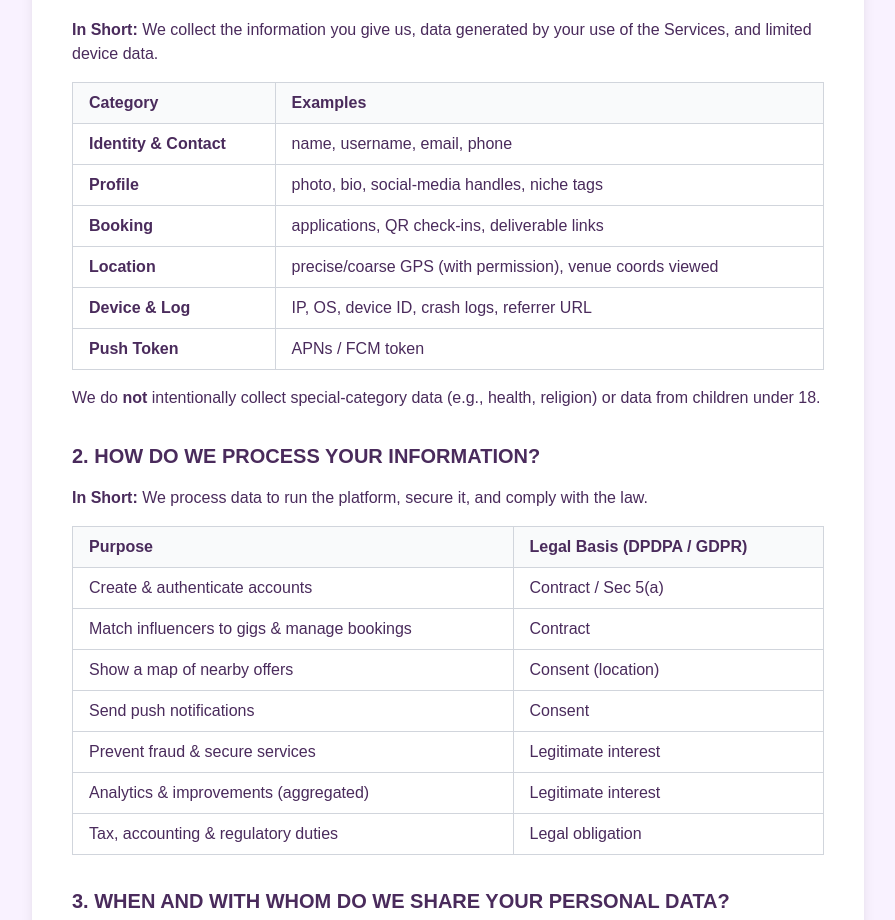
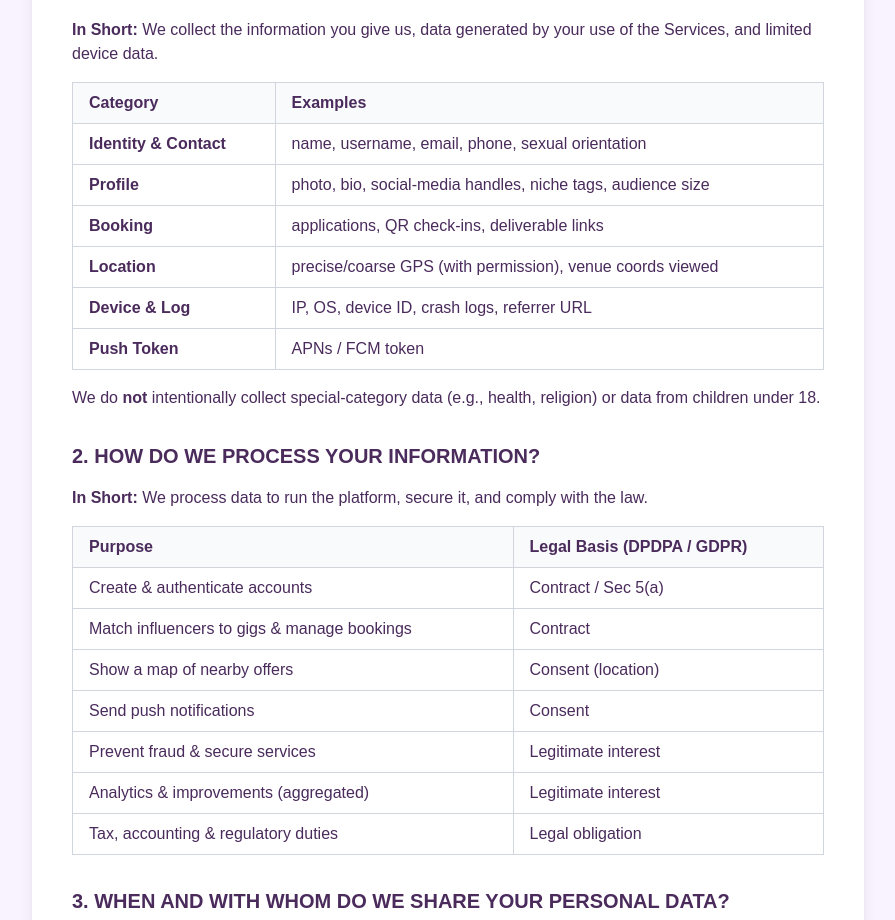
Before and after one commit to Atmech/clique-website, a Next.js app: page /privacy-policy in a window 1280 px wide. Shown: the part 2040-2960 px from the top of the page, without its empty margins (192-1087 px from the left). Built offline with nearby package versions, Linux system fonts and the light colour scheme.

Commit message:
Update Privacy Policy page to include additional personal information categories

```diff
--- a/src/app/privacy-policy/page.tsx
+++ b/src/app/privacy-policy/page.tsx
@@ -123,11 +123,11 @@ export default function PrivacyPolicy() {
                   <tbody>
                     <tr>
                       <td className="border border-gray-300 px-4 py-2 font-semibold">Identity & Contact</td>
-                      <td className="border border-gray-300 px-4 py-2">name, username, email, phone</td>
+                      <td className="border border-gray-300 px-4 py-2">name, username, email, phone, sexual orientation</td>
                     </tr>
                     <tr>
                       <td className="border border-gray-300 px-4 py-2 font-semibold">Profile</td>
-                      <td className="border border-gray-300 px-4 py-2">photo, bio, social‑media handles, niche tags</td>
+                      <td className="border border-gray-300 px-4 py-2">photo, bio, social‑media handles, niche tags, audience size</td>
                     </tr>
                     <tr>
                       <td className="border border-gray-300 px-4 py-2 font-semibold">Booking</td>
```
